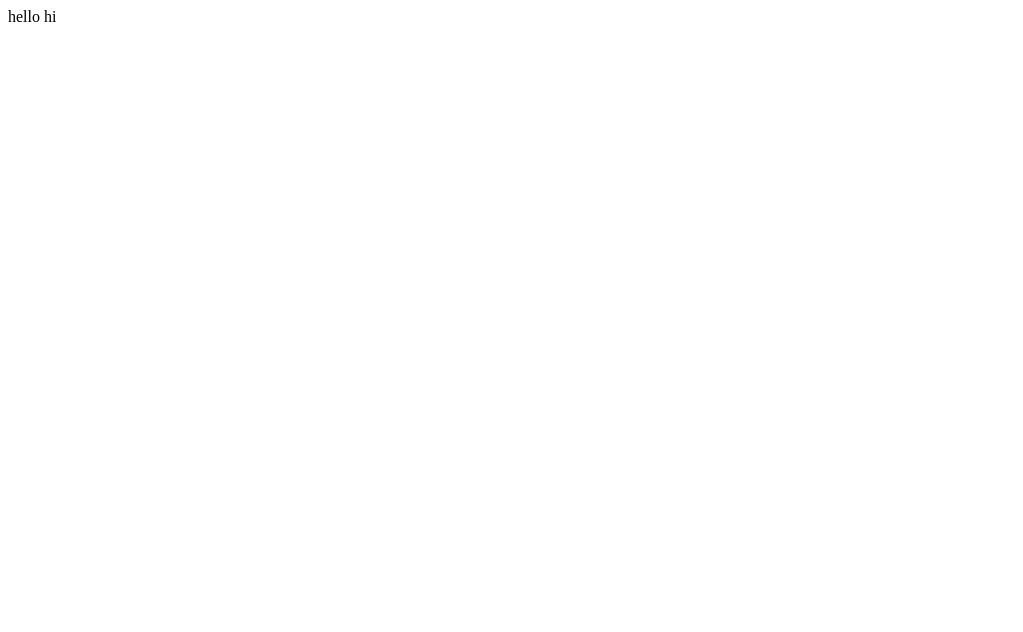
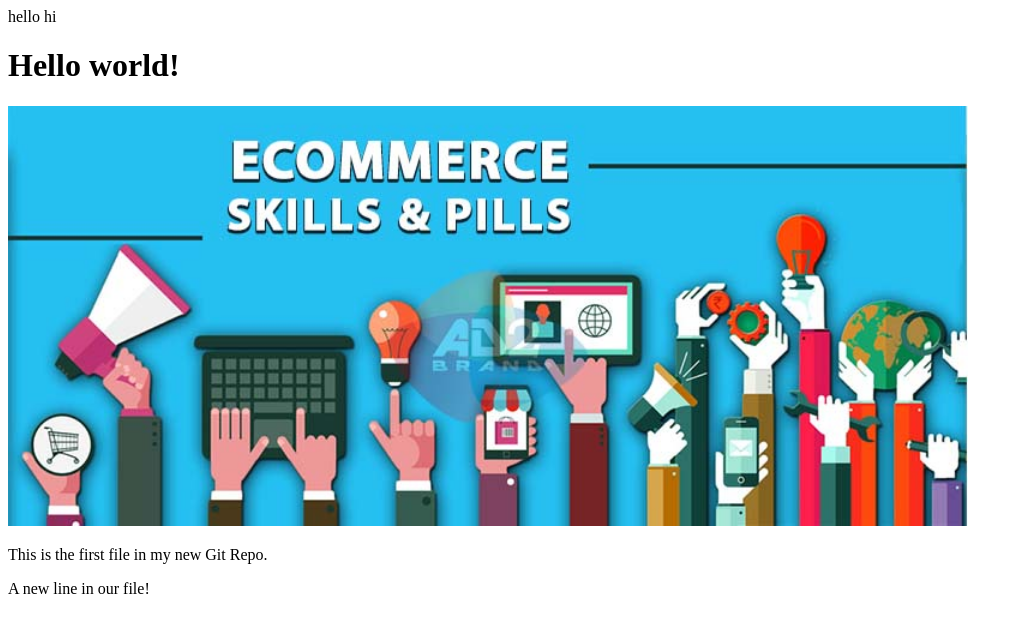
Before and after one commit to Vij-ash/project2, a plain HTML site: page index.html in a window 1280 px wide. Shown: the whole page, without its empty margins (0-1023 px from the left). Drawn offline with Linux system fonts and the light colour scheme.

Commit message:
Added image in html

```diff
--- a/index.html
+++ b/index.html
@@ -7,6 +7,10 @@
 </head>
 <body>
     hello hi
-
+    <h1>Hello world!</h1>
+<div><img src="Ecommerce-skills-pills.jpg" alt="Hello World from Space"
+style="width:100%;max-width:960px"></div>
+<p>This is the first file in my new Git Repo.</p>
+<p>A new line in our file!</p>
 </body>
 </html>
```
Also changed, not shown: Ecommerce-skills-pills.jpg (added), 1 other file.
